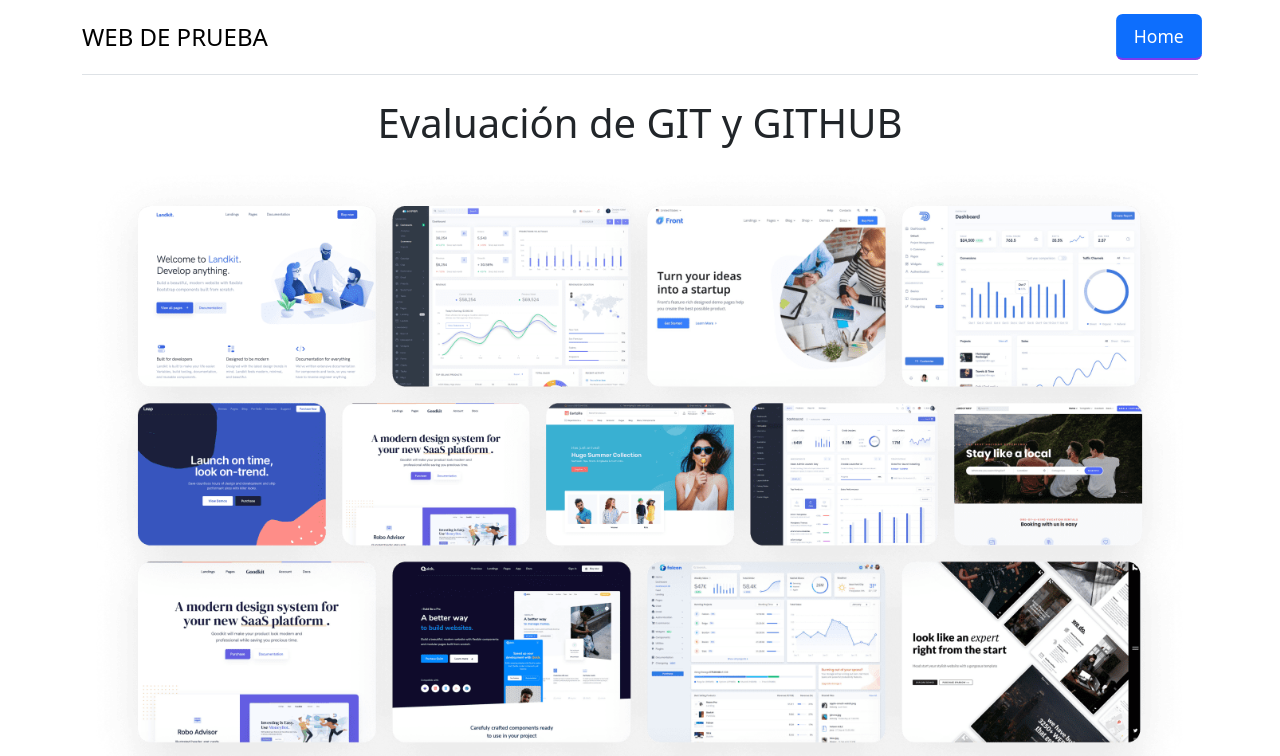
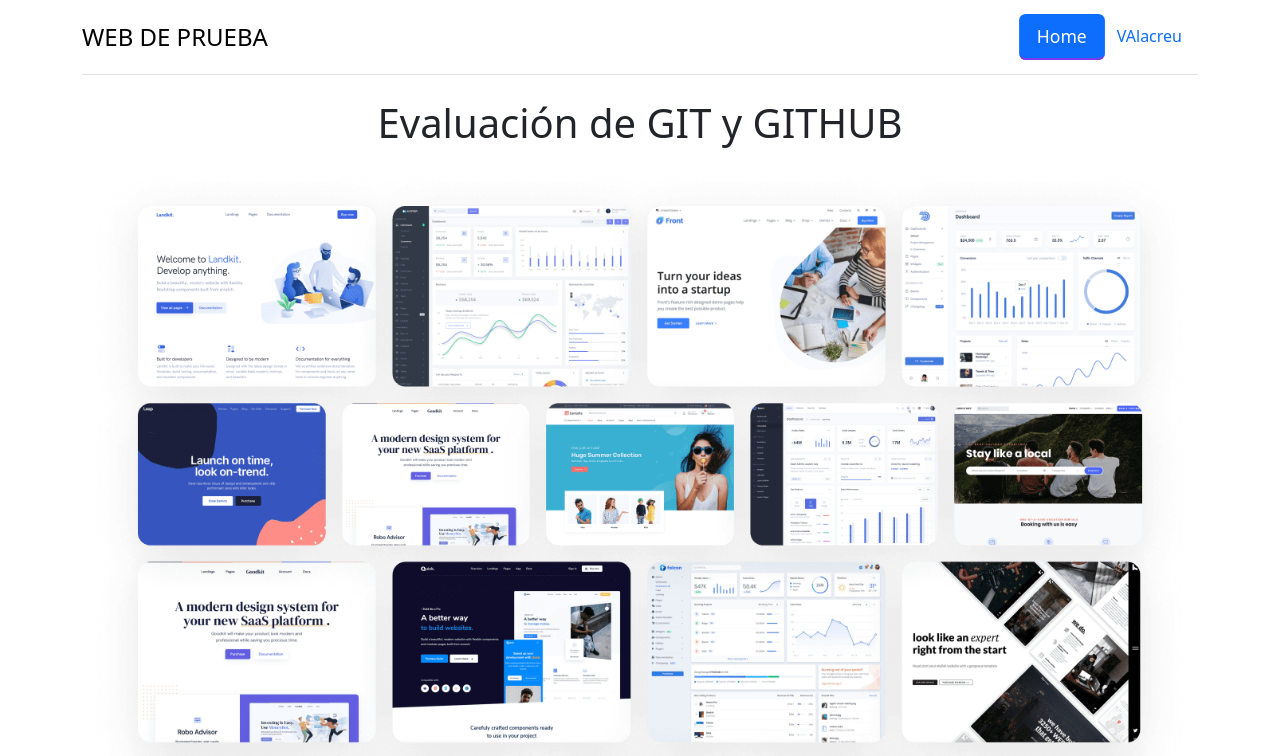
Before and after one commit to BibisGr/repo-DAM1C-R2, an Angular app: page /home in a window 1280 px wide. Shown: the top 756 px of the page. Built offline with nearby package versions, Linux system fonts and the light colour scheme.

Commit message:
Añadir ruta VicenteAlacreu al NavBar

```diff
--- a/src/app/components/navbar/navbar.component.html
+++ b/src/app/components/navbar/navbar.component.html
@@ -6,5 +6,8 @@
       <ul class="nav nav-pills">
         <li class="nav-item"><a routerLink="/home" class="nav-link " routerLinkActive="active">Home</a></li>
       </ul>
+      <ul class="nav nav-pills">
+        <li class="nav-item"><a routerLink="/valacreu" class="nav-link " routerLinkActive="active">VAlacreu</a></li>
+      </ul>
     </header>
   </div>
```
